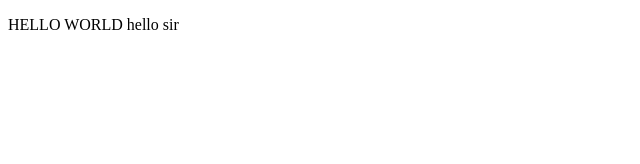
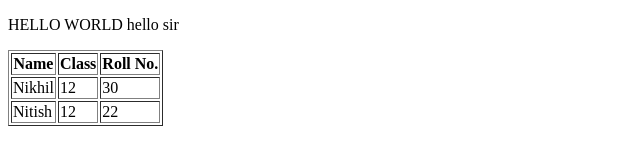
Before and after one commit to itsnikhil24/localrepo, a plain HTML site: page index.html in a window 1280 px wide. Shown: the whole page, without its empty margins (0-640 px from the left). Drawn offline with Linux system fonts and the light colour scheme.

Commit message:
Added table in index.html

```diff
--- a/index.html
+++ b/index.html
@@ -9,5 +9,29 @@
     <p>
         HELLO WORLD hello sir
     </p>
+    <table border="1">
+
+
+
+            <thead>
+                <th>Name</th>
+                <th>Class </th>
+                <th>Roll No.</th>
+            </thead>
+
+
+        <tr>
+
+            <td>Nikhil</td>
+            <td>12</td>
+            <td>30</td>
+        </tr>
+        <tr>
+
+            <td>Nitish</td>
+            <td>12</td>
+            <td>22</td>
+        </tr>
+    </table>
 </body>
 </html>
```
Also changed, not shown: 1 other file.
